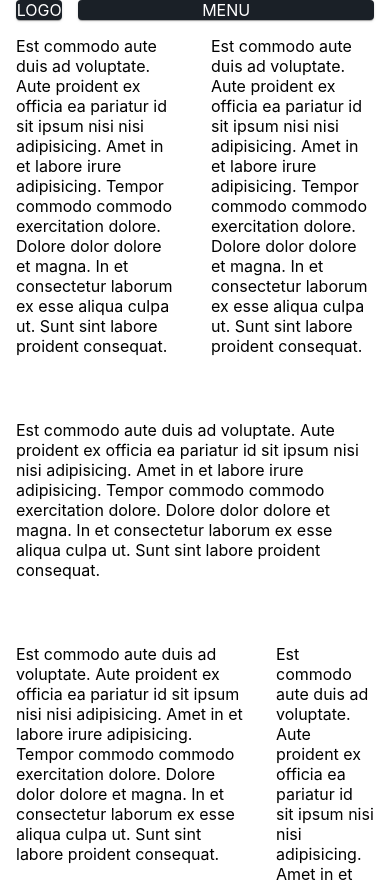
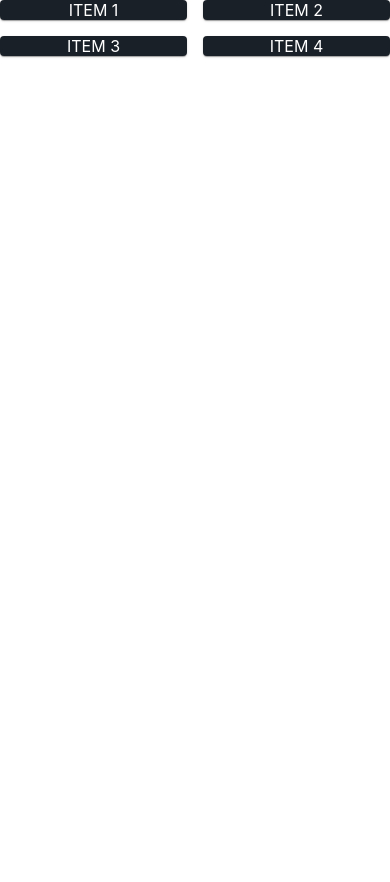
Before and after one commit to treinaweb/treinaweb-Material-UI-layout-Grid-system, a React (Create React App) app: page / in a window 390 px wide. Shown: the top 882 px of the page. After the commit the page ends 844 px from the top, so only its background shows below. Built offline with nearby package versions, Linux system fonts and the light colour scheme.

Commit message:
03:07 - Tabela de breakpoints

```diff
--- a/src/App.js
+++ b/src/App.js
@@ -20,7 +20,7 @@ function Paragrafo() {
   )
 }
 
-function App() {
+function Layout() {
   return (
     <Container >
       <Grid container spacing={2} component={'header'}>
@@ -62,6 +62,30 @@ function App() {
         </Grid>
       </Grid>
     </Container>
+
+  )
+}
+
+function App() {
+  return (
+    <Grid container spacing={2}>
+      <Grid item xs={6} sm={3} md={8} lg={12} xl={4}>
+        <Item>ITEM 1</Item>
+      </Grid>
+
+      <Grid item xs={6} sm={3} md={4} lg={12} xl={4}>
+        <Item>ITEM 2</Item>
+      </Grid>
+
+      <Grid item xs={6} sm={3} md={4} lg={12} xl={4}>
+        <Item>ITEM 3</Item>
+      </Grid>
+
+      <Grid item xs={6} sm={3} md={8} lg={12} xl={4}>
+        <Item>ITEM 4</Item>
+      </Grid>
+
+    </Grid>
   );
 }
 
```
